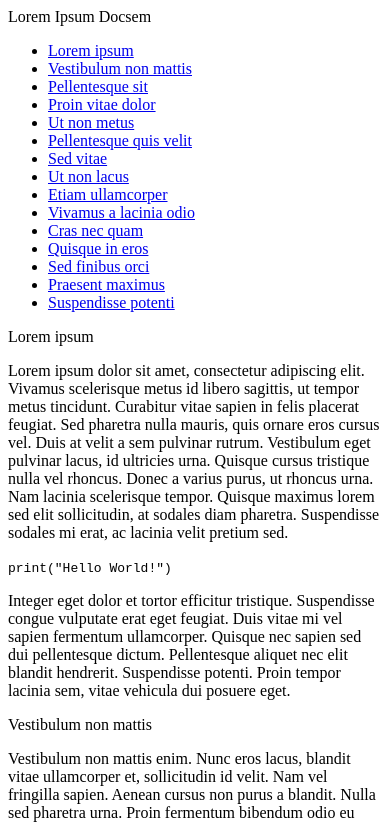
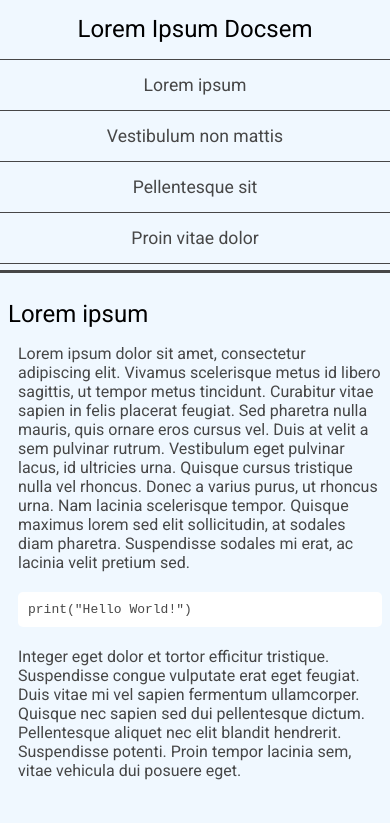
Before and after one commit to bwyoder/technical_documentation_page, a plain HTML site: page index.html in a window 390 px wide. Shown: the top 823 px of the page. Drawn offline with Linux system fonts and the light colour scheme.

Commit message:
add styling

```diff
--- a/styles.css
+++ b/styles.css
@@ -0,0 +1,86 @@
+@import url('https://fonts.googleapis.com/css?family=Roboto&display=swap');
+
+html, body {
+    background-color: #f0f8ff;
+    font-family: 'Roboto', sans-serif;
+    color: #474747;
+}
+
+nav {
+    position: fixed;
+    top: 0;
+    left: 0;
+    height: 100%;
+    width: 300px;
+    border-right: 3px solid #474747;
+    text-align: left;
+}
+
+nav > ul {
+    padding: 0px;
+}
+
+nav > ul > li {
+    width: 100%;
+    border-top: 1px solid #474747;
+    padding: 15px 0px;
+    font-size: 1.1rem;
+    list-style: none;
+}
+
+a {
+    color: #474747;
+    text-decoration: none;
+    margin: 25px;
+}
+
+main {
+    margin-left: 310px;
+}
+
+header {
+    font-size: 1.5rem;
+    color: #000000;
+}
+
+nav > header {
+    margin: 15px;
+}
+
+section {
+    margin-bottom: 50px;
+}
+
+section > ul, section > p, section > code {
+    margin-left: 10px;
+}
+
+code {
+    display: block;
+    background-color: #ffffff;
+    padding: 10px;
+    margin-top: 20px;
+    margin-bottom: 20px;
+    border-radius: 5px;
+}
+
+@media (max-width: 768px) {
+    html {
+        scroll-padding-top: 300px;
+    }
+    nav {
+        position: absolute;
+        width: 100%;
+        height: 270px;
+        overflow: auto;
+        text-align: center;
+        border-bottom: 3px solid #474747;
+        background-color: #f0f8ff;
+
+    }
+
+    main {
+        margin-left: 0px;
+        margin-top: 300px;
+    }
+}
```
Also changed, not shown: index.html (+0 -1 lines).
